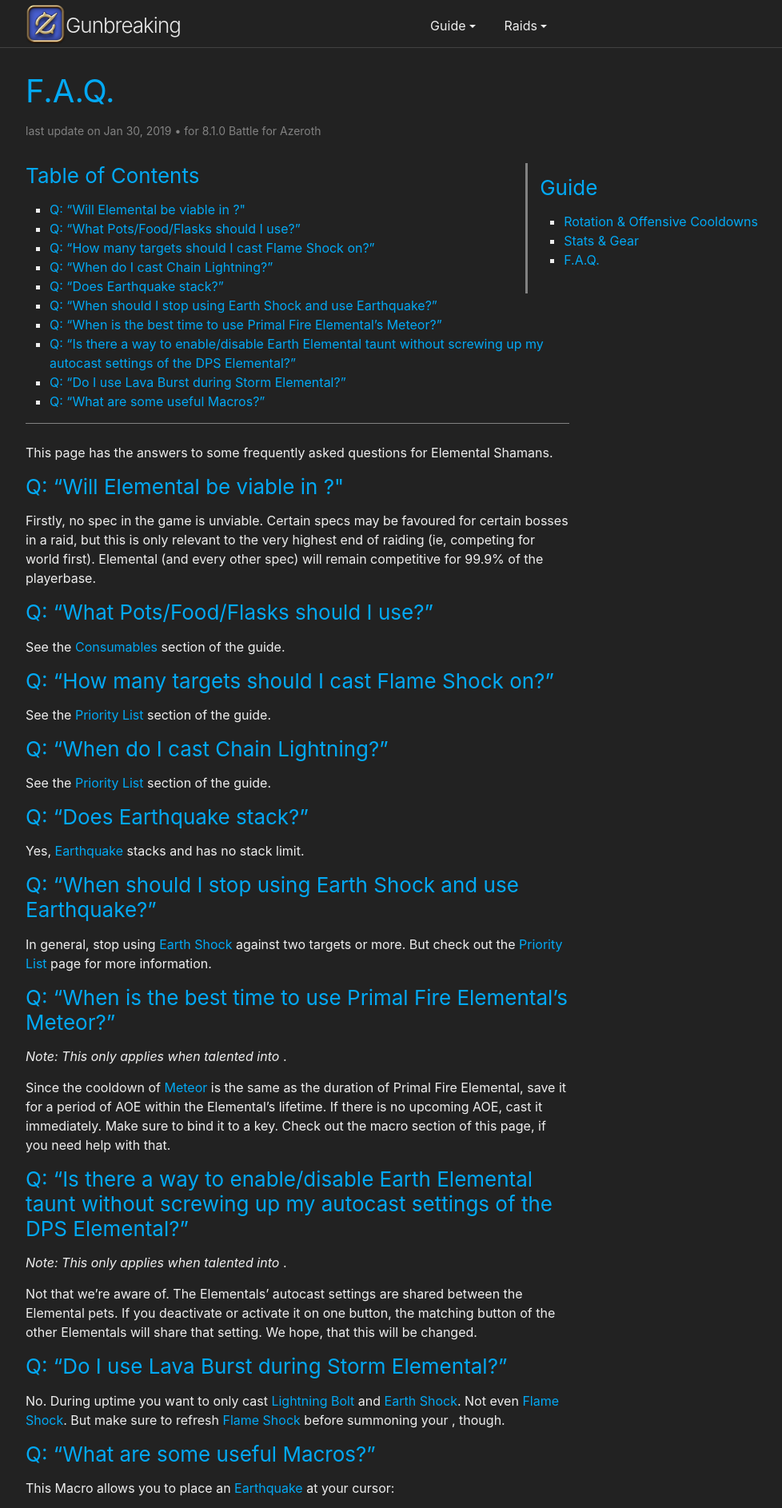
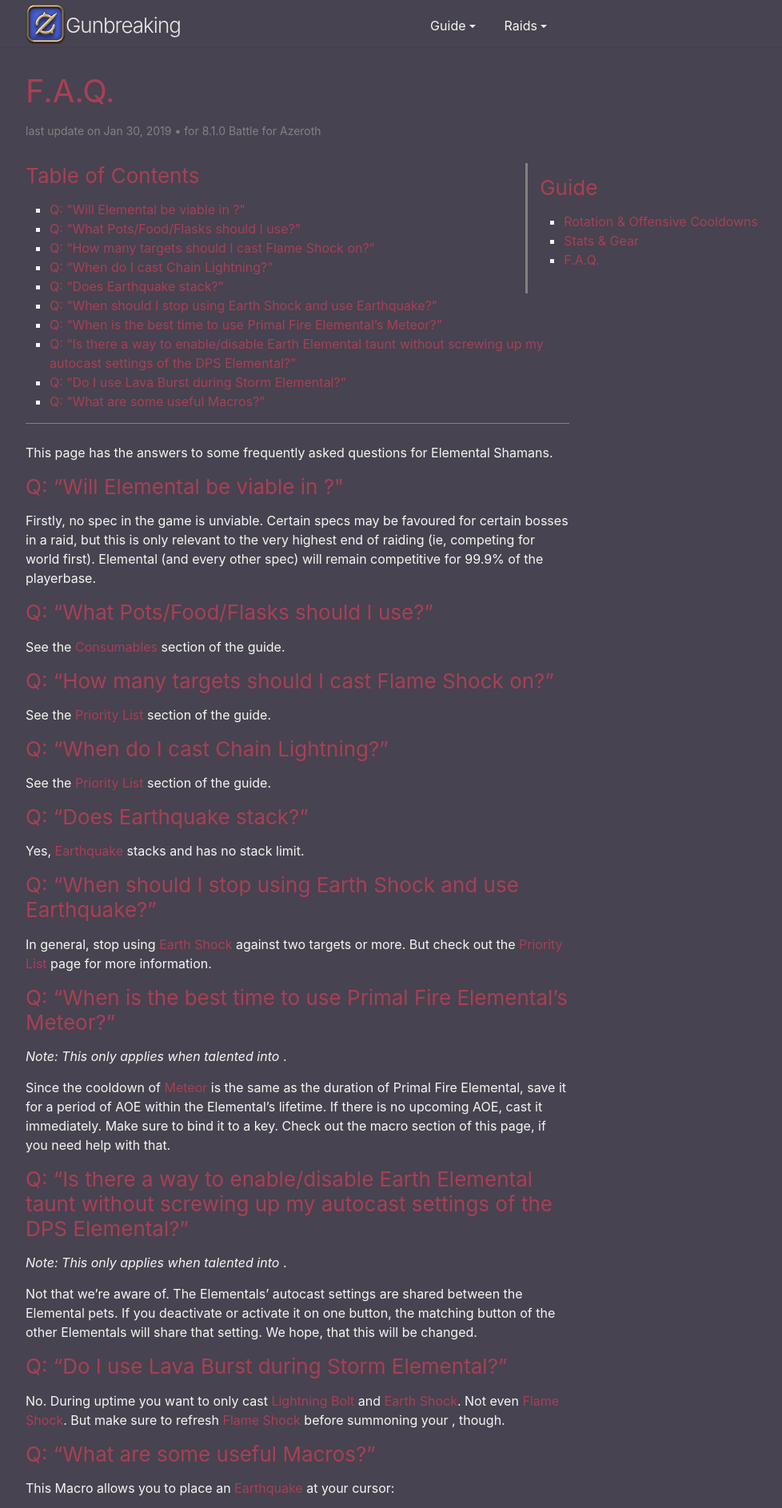
Before and after one commit to slander-man/gunbreaking, a Jekyll site: the page built from guide/general/faq.md, in a window 1280 px wide. Shown: the top 1886 px of the page at 80% size, without its empty margins (268-1246 px from the left). Built offline with Jekyll 4.4.1, drawn with Linux system fonts in a browser that asks for light colours.

Commit message:
Updated colour scheme

```diff
--- a/_sass/minima.scss
+++ b/_sass/minima.scss
@@ -10,9 +10,9 @@
 
 $spacing-unit:     30px !default;
 
-$text-color:       #eee !default; // old: // #111 !default;
-$background-color: #222 !default; // old: // #fdfdfd !default;
-$brand-color:      #03A9F4 !default;
+$text-color:       #F3F7F0 !default; // old: // #111 !default;
+$background-color: #474350 !default; // old: // #fdfdfd !default;
+$brand-color:      #A93F55 !default;
 
 $grey-color:       #828282 !default;
 $grey-color-light: lighten($grey-color, 40%) !default;
```
Also changed, not shown: _layouts/home.html (line endings or trailing spaces).
